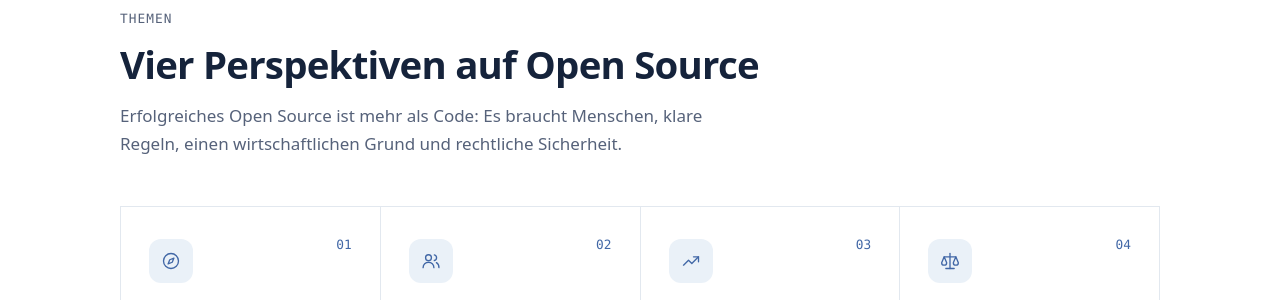
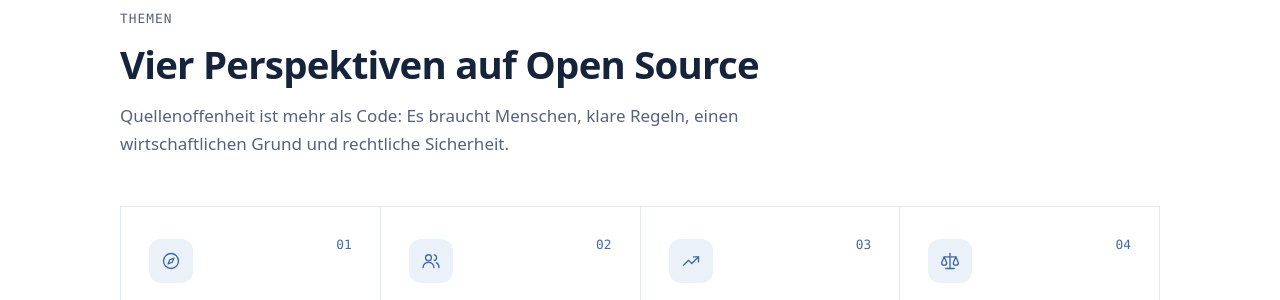
Before and after one commit to open-co-de/open-co-de.github.io, a Jekyll site: the page built from index.html, in a window 1280 px wide. Shown: the part 1040-1340 px from the top of the page. Built offline with Jekyll 4.4.1, drawn with Linux system fonts in a browser that asks for light colours.

Commit message:
Update paragraph text about Open Source

```diff
--- a/index.html
+++ b/index.html
@@ -40,7 +40,7 @@ layout: default
     <div class="section-head">
       <p class="eyebrow">Themen</p>
       <h2>Vier Perspektiven auf Open Source</h2>
-      <p>Erfolgreiches Open Source ist mehr als Code: Es braucht Menschen, klare Regeln, einen wirtschaftlichen Grund und rechtliche Sicherheit.</p>
+      <p>Quellenoffenheit ist mehr als Code: Es braucht Menschen, klare Regeln, einen wirtschaftlichen Grund und rechtliche Sicherheit.</p>
     </div>
     <ol class="topics">
       <li class="topic">
```
